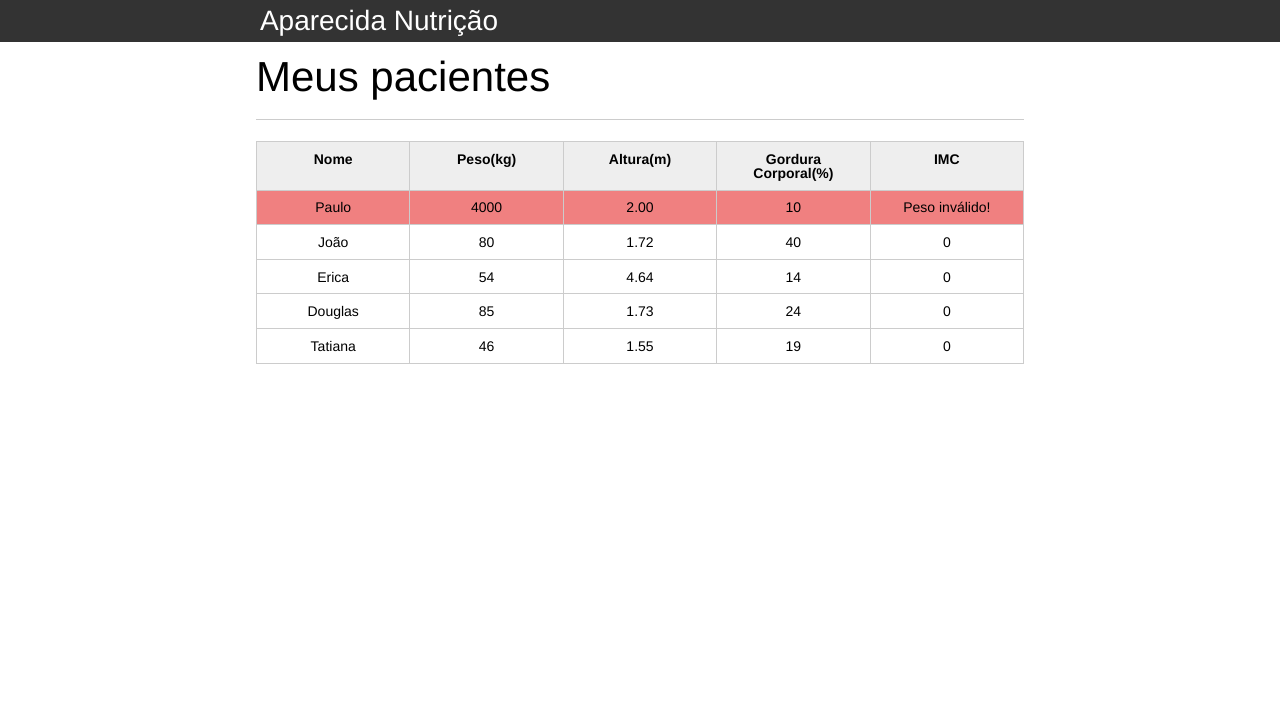
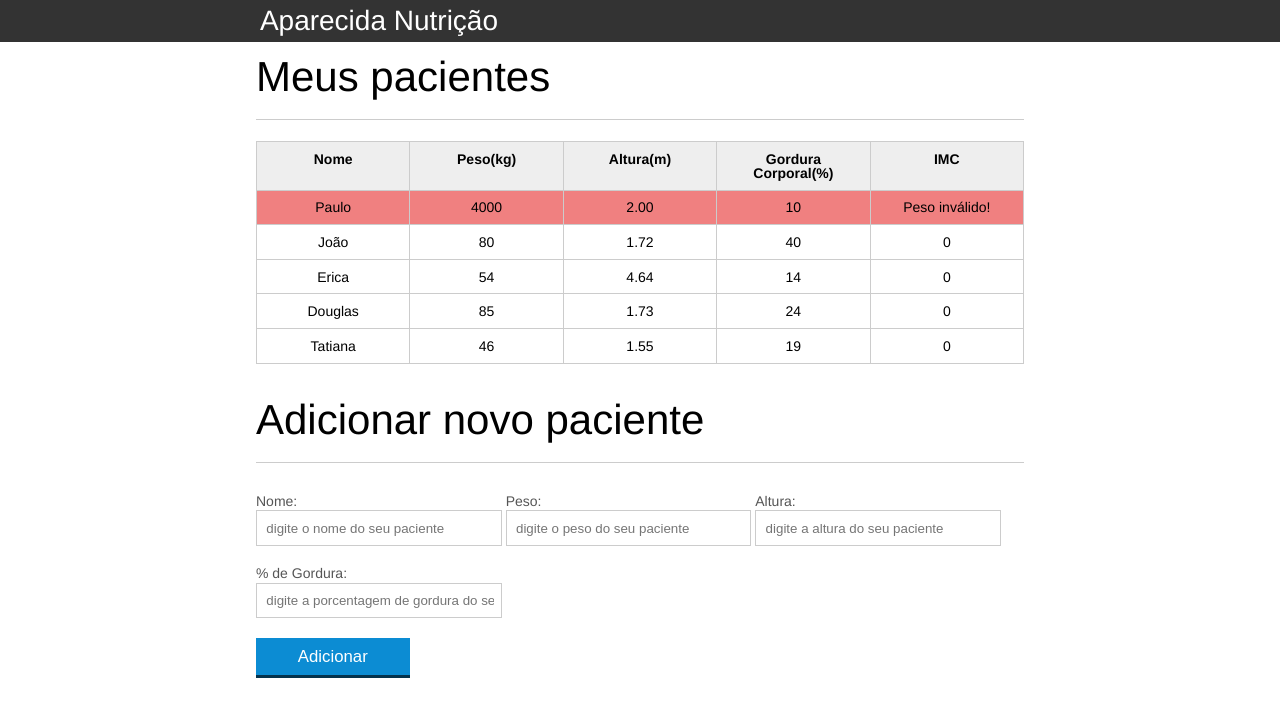
Before and after one commit to luisamarzinettepimentel/programacao-alura, a plain HTML site: page introducao-javascript/index.html in a window 1280 px wide. Drawn offline with Linux system fonts and the light colour scheme.

Commit message:
Eventos, Formulários e Criando Elementos - AULA 04 | PRIMEIRA PARTE

```diff
--- a/introducao-javascript/index.html
+++ b/introducao-javascript/index.html
@@ -3,7 +3,7 @@
 	<head>
 		<meta charset="UTF-8">
 		<title>Aparecida Nutrição</title>
-		<link rel="icon" href="images/favicon.ico" type="image/x-icon">
+		<link rel="icon" href="favicon.ico" type="image/x-icon">
 		<link rel="stylesheet" type="text/css" href="css/reset.css">
 		<link rel="stylesheet" type="text/css" href="css/index.css">
 
@@ -72,7 +72,32 @@
 
 			</section>
 		</main>
+				<br><br>
+			<!-- FORMULÁRIO DE INSERÇÃO DO CLIENTE -->
+		<section class="container">
+			<h2 id="titulo-form">Adicionar novo paciente</h2>
+			<form>
+				<div class="grupo">
+					<label for="nome">Nome:</label>
+					<input id="nome" name="nome" type="text" placeholder="digite o nome do seu paciente" class="campo">
+				</div>
+				<div class="grupo">
+					<label for="peso">Peso:</label>
+					<input id="peso" name="peso" type="text" placeholder="digite o peso do seu paciente" class="campo campo-medio">
+				</div>
+				<div class="grupo">
+					<label for="altura">Altura:</label>
+					<input id="altura" name="altura" type="text" placeholder="digite a altura do seu paciente" class="campo campo-medio">
+				</div>
+				<div class="grupo">
+					<label for="gordura">% de Gordura:</label>
+					<input id="gordura" type="text" placeholder="digite a porcentagem de gordura do seu paciente" class="campo campo-medio">
+				</div>
 
+				<button id="adicionar-paciente" class="botao bto-principal">Adicionar</button>
+			</form>
+		</section>
+			<!-- FIM DO FORMULÁRIO DE INSERÇÃO DO CLIENTE -->
 		<script src="js/principal.js"></script>
 
 	</body>
```
